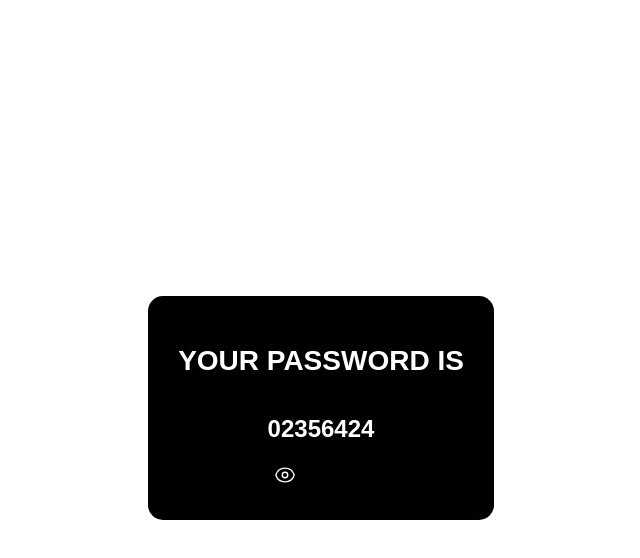
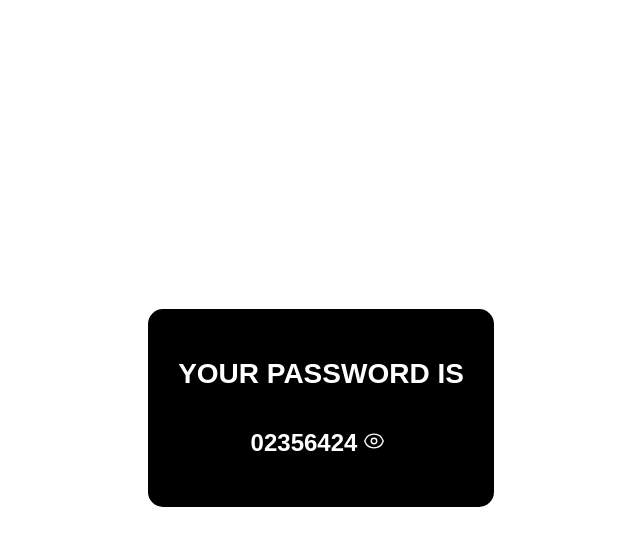
Before and after one commit to amine-omari/AI-Password, a Next.js app: page / in a window 1280 px wide. Both pictures are taken after a click on the button "generate passowrd". Shown: the top 558 px of the page, without its empty margins (319-959 px from the left). Built offline with nearby package versions, Linux system fonts and the light colour scheme.

Commit message:
feat: add password_container style

```diff
--- a/components/MainContainer.jsx
+++ b/components/MainContainer.jsx
@@ -39,7 +39,7 @@ const MainContainer = () => {
       {password ? (
         <div>
           {isHide ? (
-            <div className="password">
+            <div className="password_container">
               <h2>{password}</h2>
               <button className="hide_button">
                 <Hide />
--- a/styles/globals.css
+++ b/styles/globals.css
@@ -62,3 +62,8 @@ form button:hover {
 .hide_button:hover {
   opacity: 0.7;
 }
+
+.password_container {
+  display: flex;
+  align-items: center;
+}
```
